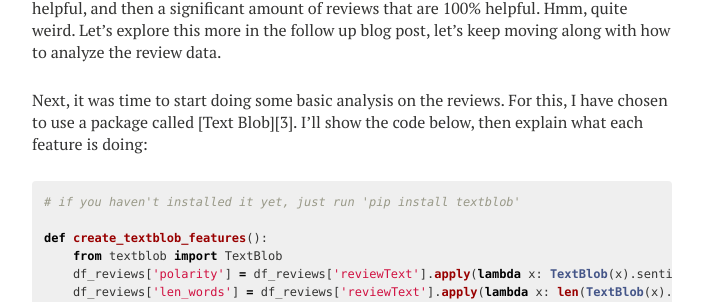
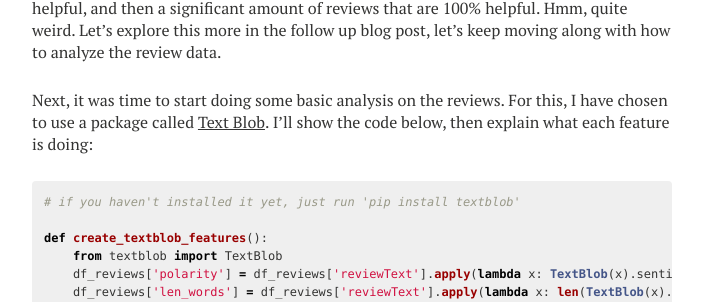
Before and after one commit to trevor-smith/trevor-smith.github.io, a Jekyll site: the page built from _posts/2015-05-08-amazon-data-exploration.md, in a window 1280 px wide and 900 px high, scrolled down 2090 px. Shown: the part 171-473 px from the top of the window, without its empty margins (288-991 px from the left). Built offline with Jekyll 4.4.1, drawn with Linux system fonts in a browser that asks for light colours; nearby versions of some CDN libraries; part of the change alters nothing that is shown.

```diff
--- a/_posts/2015-05-08-amazon-data-exploration.md
+++ b/_posts/2015-05-08-amazon-data-exploration.md
@@ -103,3 +103,4 @@ The first plot below can show you how review polarity changes depending on a use
 
 [1]: http://cseweb.ucsd.edu/~jmcauley/
 [2]: http://jmcauley.ucsd.edu/data/amazon/
+[3]: http://textblob.readthedocs.org/en/dev/
```
